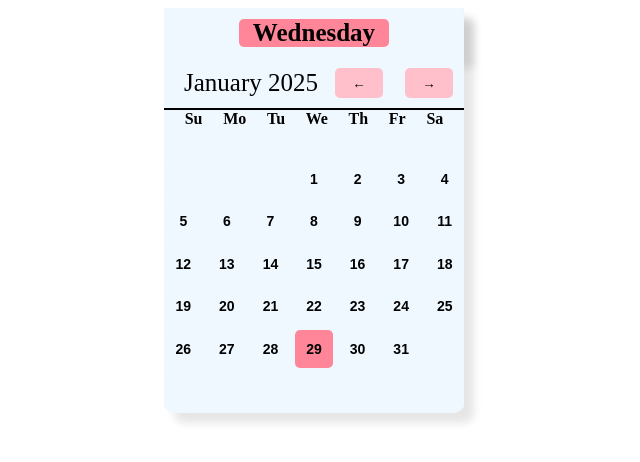
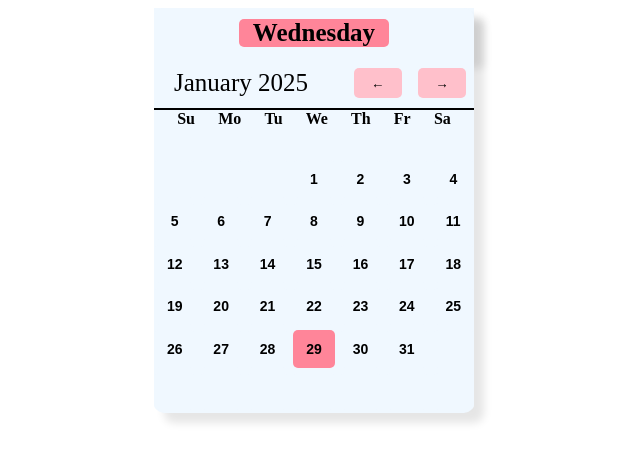
Before and after one commit to Eddieramirez29/Calendar, a plain HTML site: page index.html in a window 1280 px wide. Shown: the whole page, without its empty margins (326-966 px from the left). Drawn offline with Linux system fonts and the light colour scheme.

Commit message:
Container whose width value was 300px were changed to 320px width

```diff
--- a/calendar.css
+++ b/calendar.css
@@ -5,7 +5,7 @@ body
 }
 .containerCurrentDay
 {
-    width: 300px;
+    width: 320px;
     background-color: aliceblue;
     height: 50px;
     border-top-left-radius: 10px;
@@ -29,7 +29,7 @@ body
 }
 .containerCalendar
 {
-    width: 300px;
+    width: 320px;
     background-color: aliceblue;
     height: 405px;
     border-bottom-left-radius: 10px;
@@ -40,14 +40,14 @@ body
 .containerHeaderCalendar
 {
     border-bottom: 1px solid black;
-    width: 300px;
+    width: 320px;
     height: 50px;
     background-color: aliceblue;
 }
 .containerDays
 {
     border-top: 1px solid black;
-    width: 300px;
+    width: 320px;
     height: 50px;
     display: flex;
     flex-direction: row;
@@ -57,7 +57,7 @@ body
 
 .containerElements
 {
-    width: 300px;
+    width: 320px;
     height: 50px;
     display: flex;
     justify-content: space-between;
@@ -79,6 +79,7 @@ body
     align-items: center;
     text-align: center;
     font-size: 25px;
+    width: 200px;
 }
 
 
@@ -113,7 +114,7 @@ body
     grid-template-columns: repeat(7, 1fr); /* 7 columns */
     grid-template-rows: repeat(6, 1fr);  /* 5 Rows */
     gap: 5px; /* gap between cells */
-    width: 300px;
+    width: 320px;
     height: 250px;
     margin: auto;
 }
```
